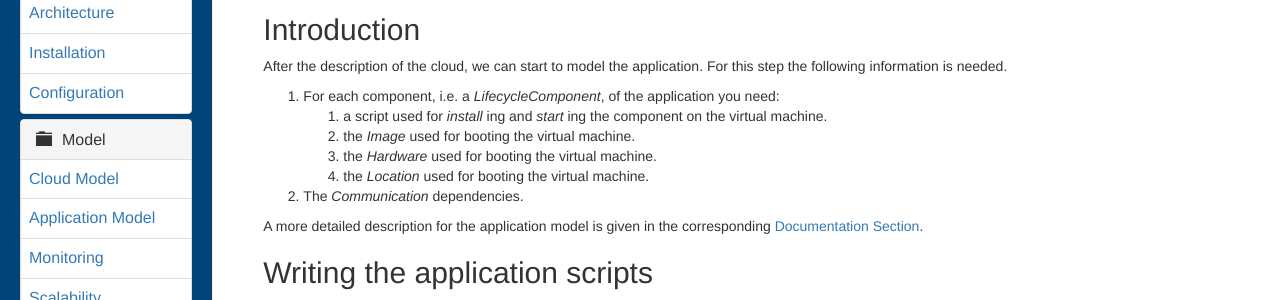
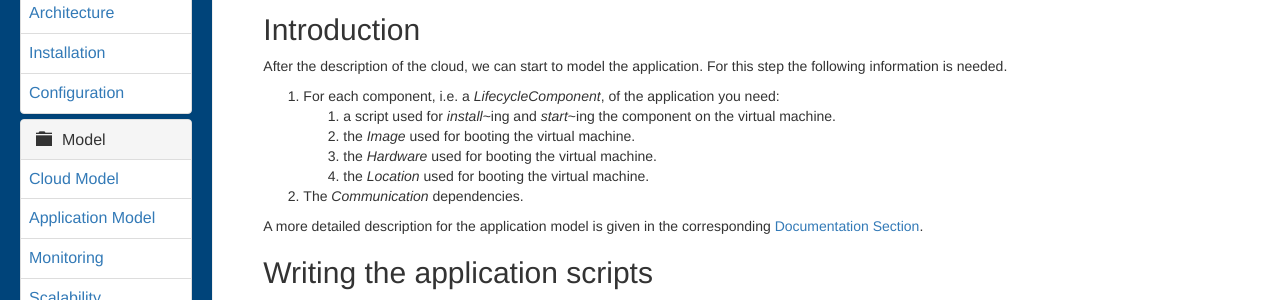
Before and after one commit to cloudiator/cloudiator.github.io, a Jekyll site: the page built from _docs/tutorial_application.md, in a window 1280 px wide and 900 px high. Shown: the part 157-457 px from the top of the window. Built offline with Jekyll 4.4.1, drawn with Linux system fonts in a browser that asks for light colours.

```diff
--- a/_docs/tutorial_application.md
+++ b/_docs/tutorial_application.md
@@ -9,7 +9,7 @@ After the description of the cloud, we can start to model the application.
 For this step the following information is needed.
 
 1. For each component, i.e. a _LifecycleComponent_, of the application you need:
-    1. a script used for _install_ ing and _start_ ing the component on the virtual machine.
+    1. a script used for _install_~ing and _start_~ing the component on the virtual machine.
     2. the _Image_ used for booting the virtual machine.
     3. the _Hardware_ used for booting the virtual machine.
     4. the _Location_ used for booting the virtual machine.
```
